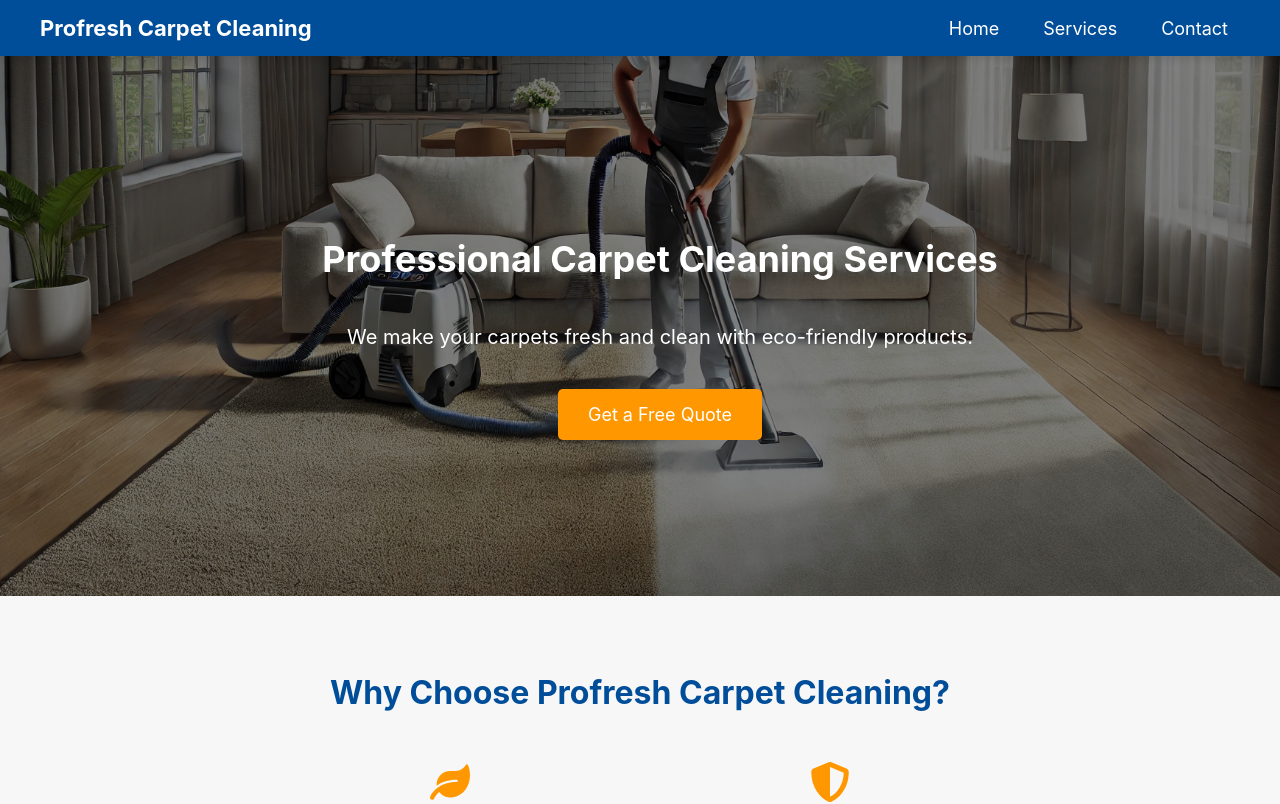
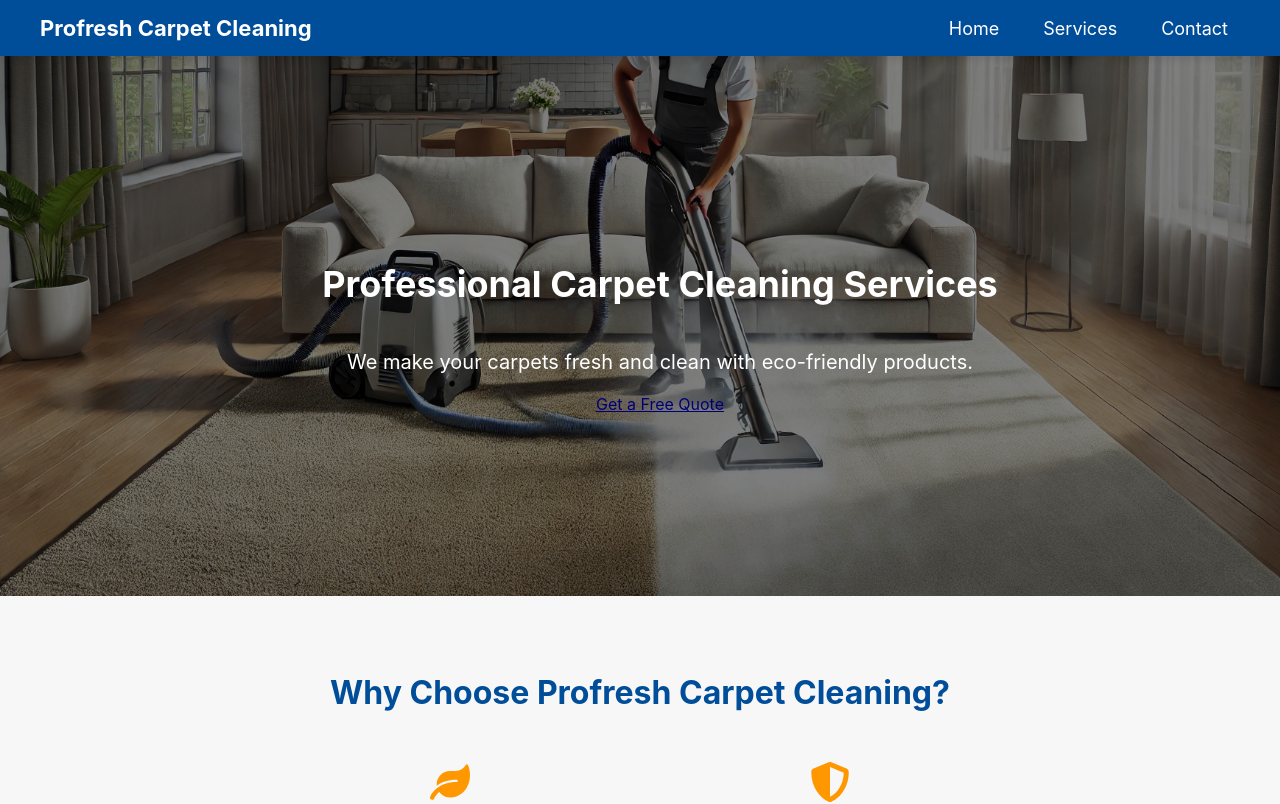
Before and after one commit to raafaelalmeida/profresh, a React (Create React App) app: page / in a window 1280 px wide. Shown: the top 804 px of the page. Built offline with nearby package versions, Linux system fonts and the light colour scheme.

Commit message:
Fixed cta button

```diff
--- a/src/pages/Home.js
+++ b/src/pages/Home.js
@@ -1,5 +1,6 @@
 import { FaLeaf, FaShieldAlt, FaStar } from "react-icons/fa"; // Importing icons
 import styles from "./Home.module.css";
+import { Link } from "react-router-dom";
 
 function Home() {
   return (
@@ -9,7 +10,7 @@ function Home() {
         <div className={styles.overlay}></div>
         <h1 className={styles.bannerText}>Professional Carpet Cleaning Services</h1>
         <p className={styles.bannerSubText}>We make your carpets fresh and clean with eco-friendly products.</p>
-        <a href="/contact" className={styles.ctaButton}>Get a Free Quote</a>
+        <Link to="/contact" className="button">Get a Free Quote</Link>
       </div>
 
       {/* Why Choose Us Section */}
```
